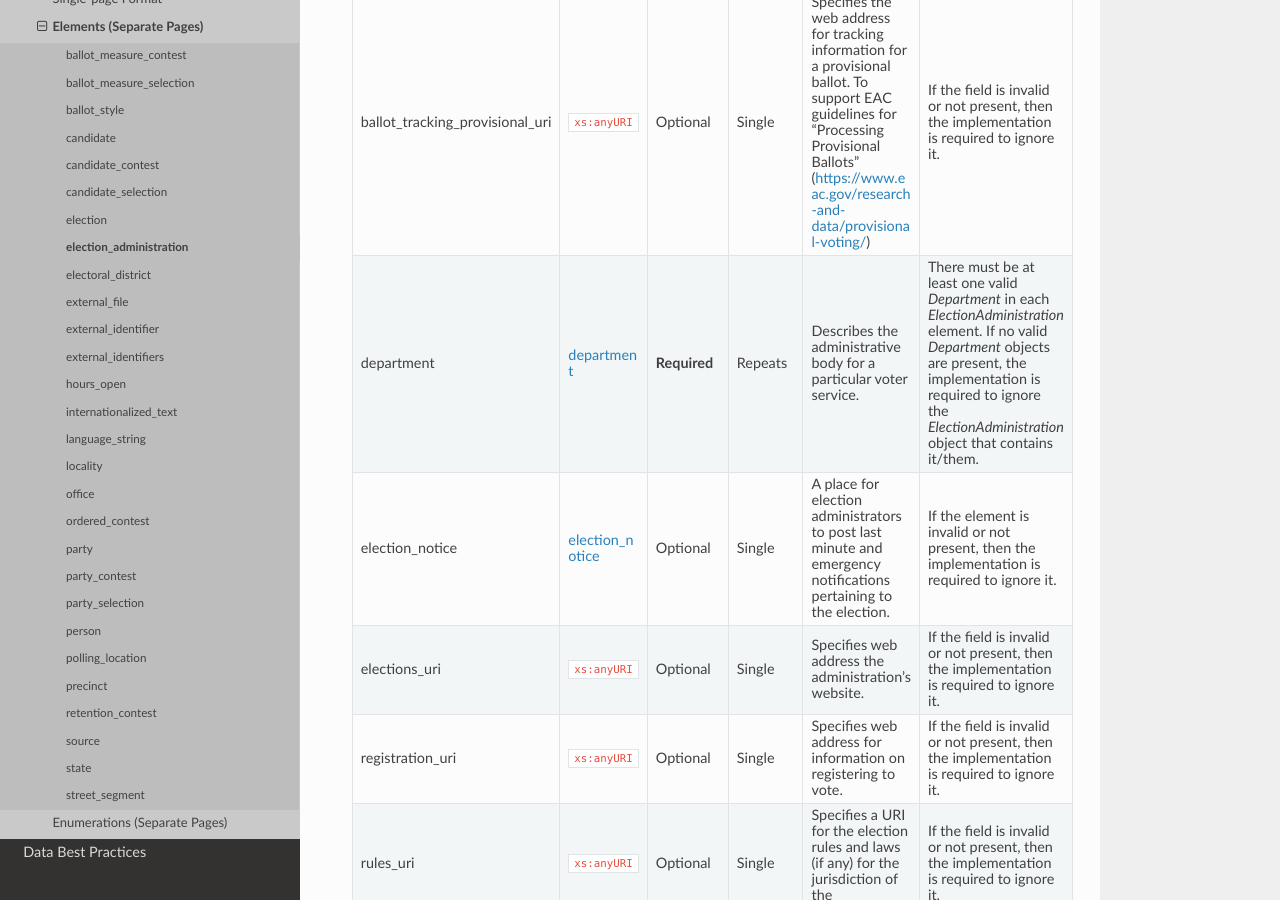
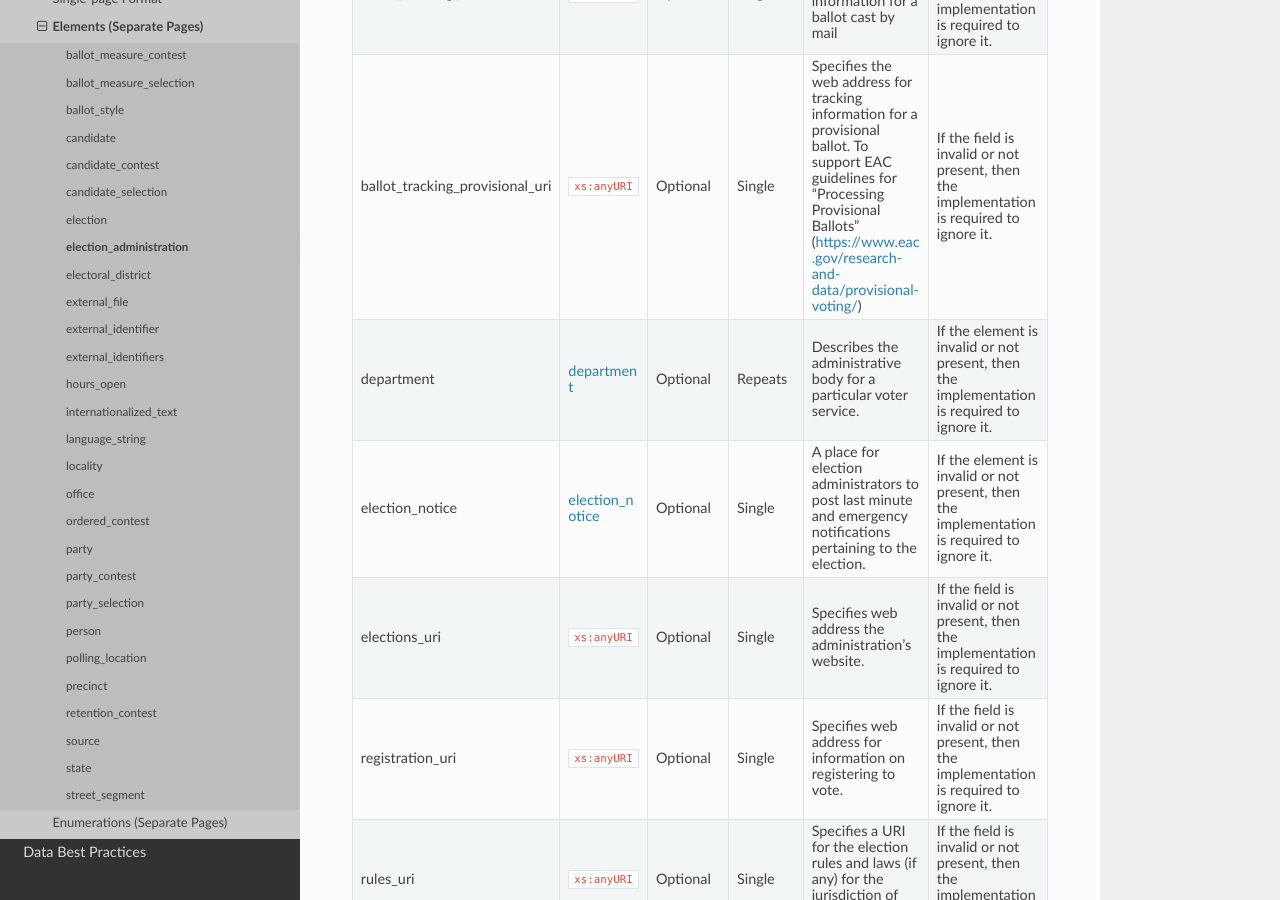
Before and after one commit to votinginfoproject/vip-specification, a Sphinx documentation site: the page built from docs/built_rst/csv/elements/election_administration.rst, in a window 1280 px wide and 900 px high, scrolled down 566 px. Built offline with Sphinx 7.4.7 and the Read the Docs theme 2.0.0, drawn with Linux system fonts in a browser that asks for light colours.

Commit message:
department is not required.

```diff
--- a/docs/built_rst/csv/elements/election_administration.rst
+++ b/docs/built_rst/csv/elements/election_administration.rst
@@ -28,13 +28,9 @@ functions.
 |                                 |                                  |              |              | "Processing Provisional Ballots"                            | ignore it.                               |
 |                                 |                                  |              |              | (https://www.eac.gov/research-and-data/provisional-voting/) |                                          |
 +---------------------------------+----------------------------------+--------------+--------------+-------------------------------------------------------------+------------------------------------------+
-| department                      | :ref:`multi-csv-department`      | **Required** | Repeats      | Describes the administrative body for a particular voter    | There must be at least one valid         |
-|                                 |                                  |              |              | service.                                                    | `Department` in each                     |
-|                                 |                                  |              |              |                                                             | `ElectionAdministration` element. If no  |
-|                                 |                                  |              |              |                                                             | valid `Department` objects are present,  |
-|                                 |                                  |              |              |                                                             | the implementation is required to ignore |
-|                                 |                                  |              |              |                                                             | the `ElectionAdministration` object that |
-|                                 |                                  |              |              |                                                             | contains it/them.                        |
+| department                      | :ref:`multi-csv-department`      | Optional     | Repeats      | Describes the administrative body for a particular voter    | If the element is invalid or not         |
+|                                 |                                  |              |              | service.                                                    | present, then the implementation is      |
+|                                 |                                  |              |              |                                                             | required to ignore it.                   |
 +---------------------------------+----------------------------------+--------------+--------------+-------------------------------------------------------------+------------------------------------------+
 | election_notice                 | :ref:`multi-csv-election-notice` | Optional     | Single       | A place for election administrators to post last minute and | If the element is invalid or not         |
 |                                 |                                  |              |              | emergency notifications pertaining to the election.         | present, then the implementation is      |
--- a/docs/csv.rst
+++ b/docs/csv.rst
@@ -20,7 +20,6 @@ Required files:
 	- election.txt
 	- source.txt
 	- state.txt
-	- department.txt
 
 Files to serve polling locations:
 	- election_administration.txt
--- a/docs/yaml/elements/election_administration.yaml
+++ b/docs/yaml/elements/election_administration.yaml
@@ -76,11 +76,8 @@ tags:
   csv-header-name: department
   csv-type: Department
   description: Describes the administrative body for a particular voter service.
-  error: There must be at least one valid `Department` in each `ElectionAdministration`
-    element. If no valid `Department` objects are present, the implementation is required
-    to ignore the `ElectionAdministration` object that contains it/them.
+  error_then: =must-ignore
   repeating: true
-  required: true
   type: Department
 - _name: ElectionNotice
   csv-header-name: election_notice
```
Also changed, not shown: docs/built_rst/csv/single_page.rst (+3 -7 lines), docs/built_rst/xml/elements/election_administration.rst (+3 -7 lines), docs/built_rst/xml/single_page.rst (+3 -7 lines).
